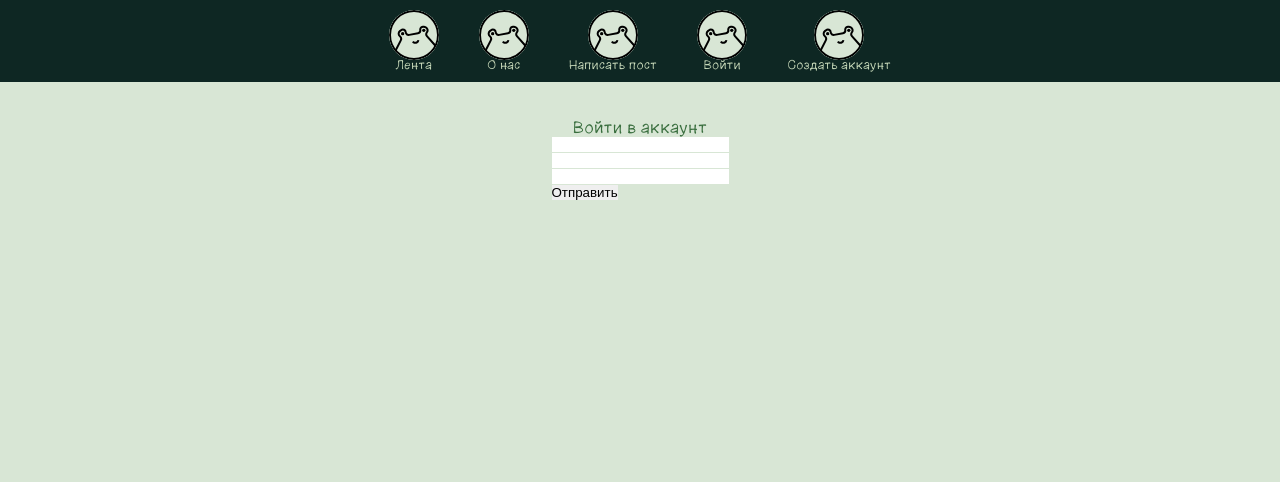
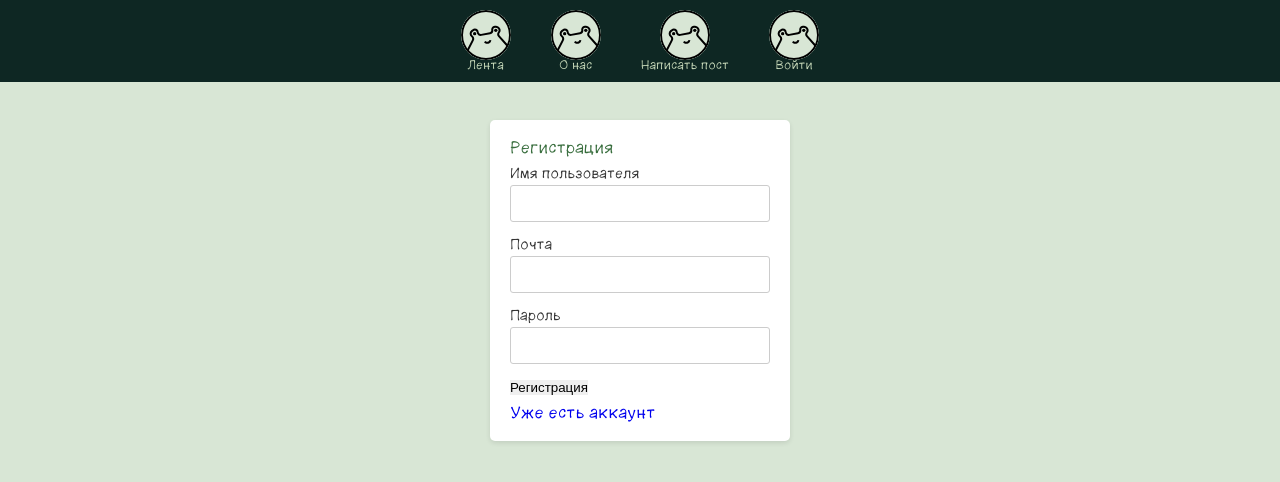
Before and after one commit to Teimir/Boloto, a Django app: template blog/templates/blog/singup.html in a window 1280 px wide. Shown: the top 482 px of the page. Run offline with Django 3.2, Linux system fonts and the light colour scheme; the template is opened without the code that fills it: most values are stand-ins (such as "Sample title", 1, 10 or a date in 2020); form fields are guessed from the names that the template uses; some libraries are stand-ins or nearby versions.

Commit message:
login & singup improved and contacts

```diff
--- /dev/null
+++ b/blog/static/css/contacts.css
@@ -0,0 +1,24 @@
+.contacts {
+    display: flex;
+    flex-direction: column;
+    align-items: center;
+    justify-content: center;
+    background-color: var(--back-color);
+    height: 100%;
+}
+.contacts h1 {
+    font-size: 50px;
+    margin-bottom: 25px;
+}
+.contacts h3 {
+    font-size: 1.5rem;
+    margin-bottom: 16px;
+    color: var(--text-color);
+}
+.contacts h3 a {
+    text-decoration: none;
+    color: var(--text-color);
+}
+.contacts h3 a i {
+    margin-left: 5px;
+}
--- /dev/null
+++ b/blog/static/css/singup-form.css
@@ -0,0 +1,68 @@
+.singup-form {
+    max-width: 300px;
+    margin: 0 auto;
+    padding: 20px;
+    background-color: #fff;
+    border-radius: 5px;
+    box-shadow: 0 2px 5px rgba(0, 0, 0, 0.1);
+}
+
+.singup-form__item {
+    margin-bottom: 15px;
+}
+
+.singup-form__item label {
+    display: block;
+    margin-bottom: 5px;
+    color: #333;
+    font-size: 14px;
+}
+
+.singup-form__item input[type="text"],
+.singup-form__item input[type="password"] {
+    width: 100%;
+    padding: 10px;
+    border: 1px solid #ccc;
+    border-radius: 3px;
+}
+
+.singup-form__item input[type="email"] {
+    width: 100%;
+    padding: 10px;
+    border: 1px solid #ccc;
+    border-radius: 3px;
+}
+
+.singup-form__error {
+    color: #c00;
+    font-size: 12px;
+    margin-top: 5px;
+}
+
+.singup-form__error:empty {
+    display: none;
+}
+
+.reg {
+    margin-bottom: 10px;
+}
+
+.ent {
+    margin-top: 10px;
+}
+
+.button-css {
+    display: block;
+    width: 100%;
+    padding: 10px;
+    background-color: #4caf50;
+    color: #fff;
+    border: none;
+    border-radius: 3px;
+    font-size: 16px;
+    cursor: pointer;
+}
+
+.button-css:hover {
+    background-color: #45a049;
+}
--- a/blog/templates/blog/main.html
+++ b/blog/templates/blog/main.html
@@ -8,9 +8,15 @@
         content="width=device-width, user-scalable=no, initial-scale=1.0, maximum-scale=1.0, minimum-scale=1.0">
     <meta content="ie=edge" http-equiv="X-UA-Compatible">
     <title>{{ title }}</title>
+
+    <script src="https://kit.fontawesome.com/5f49d71526.js" crossorigin="anonymous"></script>
     <link rel="stylesheet" href="{% static 'css/other.css' %}" type="text/css">
     <link rel="stylesheet" href="{% static 'css/header.css' %}" type="text/css">
     <link rel="stylesheet" href="{% static 'css/main.css' %}" type="text/css">
+    <link rel="stylesheet" href="{% static 'css/contacts.css' %}" type="text/css">
+    <link rel="stylesheet" href="{% static 'css/login-form.css' %}" type="text/css">
+    <link rel="stylesheet" href="{% static 'css/singup-form.css' %}" type="text/css">
+
 </head>
 
 <body>
@@ -65,7 +71,7 @@
                                     <div class="menu_item_text">Настройки</div>
                                 </a>
                             </li>
-                            --->
+                            -->
                             {% if request.user.is_authenticated %}
                             <li>
                                 <a class="menu_item" href="{% url 'profile' username=request.user.username %}">
@@ -78,12 +84,6 @@
                                 <a class="menu_item" href="/login">
                                     <div class="menu_item_logo"></div>
                                     <div class="menu_item_text">Войти</div>
-                                </a>
-                            </li>
-                            <li>
-                                <a class="menu_item" href="/signup">
-                                    <div class="menu_item_logo"></div>
-                                    <div class="menu_item_text">Создать аккаунт</div>
                                 </a>
                             </li>
                             {% endif %}
--- a/blog/templates/blog/profile.html
+++ b/blog/templates/blog/profile.html
@@ -8,7 +8,7 @@
         {% else %}
         <div class="header_logo"></div>
         {% endif %}
-        <h1>{{ user.username }}'s Profile</h1>
+        <h1>Профиль {{ user.username }}</h1>
     </div>
 </div>
 
--- a/blog/templates/blog/singup.html
+++ b/blog/templates/blog/singup.html
@@ -1,14 +1,26 @@
 {% extends 'blog/main.html' %}
 {% block main_section %}
-            <h2>Войти в аккаунт</h2>
+    <div class="singup-form">
+        <h2 class="reg">Регистрация</h2>
         <form method="post">
             {% csrf_token %}
-                {{ form.username }}<br>
-                {{ form.email }}<br>
-                {{ form.password }}<br>
-                <span>
+            <div class="singup-form__item">
+                <label for="username">Имя пользователя</label>
+                {{ form.username }}
+            </div>
+            <div class="singup-form__item">
+                <label for="password">Почта</label>
+                {{ form.email }}
+            </div>
+            <div class="singup-form__item">
+                <label for="password">Пароль</label>
+                {{ form.password }}
+            </div>
+            <span class="singup-form__error">
                 {{error}}
             </span>
-                <button class="button-success" type="submit">Отправить</button>
+            <button class="button-success" class="button-css" type="submit">Регистрация</button>
         </form>
+        <h3 class="ent"><a href="{% url 'login' %}">Уже есть аккаунт</a></h3>
+    </div>
 {% endblock main_section %}
```
Also changed, not shown: blog/static/css/login-form.css (added, +61 -0 lines), blog/templates/blog/contacts.html (+5 -2 lines), blog/templates/blog/login.html (+14 -5 lines), 1 other file. Lines whose indentation alone changed are shown as unchanged.
